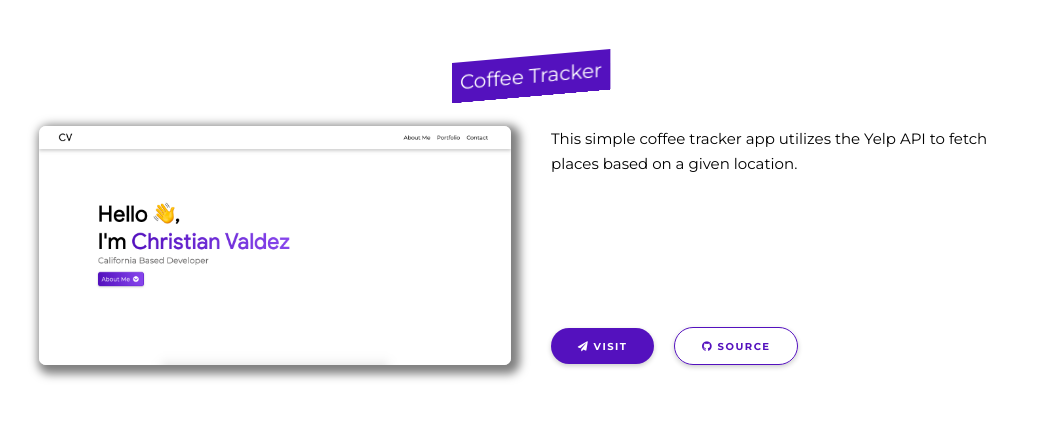
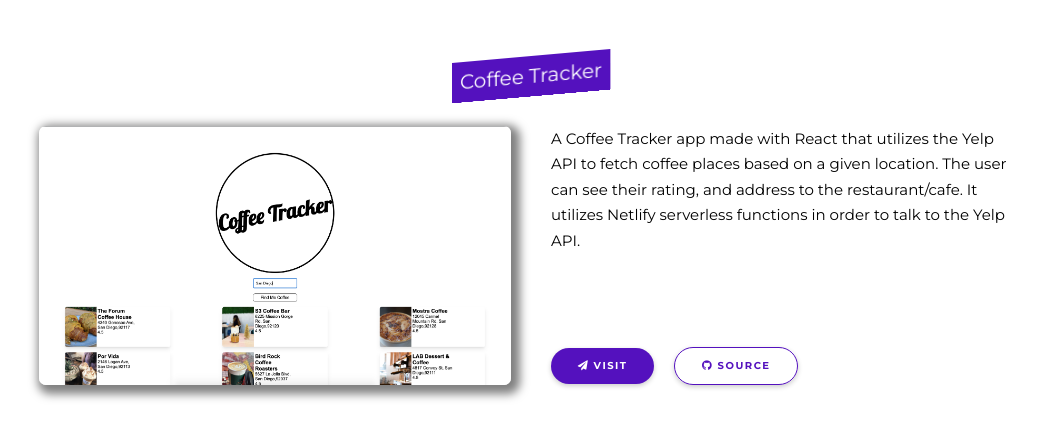
Before and after one commit to unChartedZone/unChartedZone.github.io, a Vue app: page / in a window 1280 px wide. Shown: the part 1800-2235 px from the top of the page, without its empty margins (109-1146 px from the left). Built offline with nearby package versions, Linux system fonts and the light colour scheme.

Commit message:
update coffee tracker info

```diff
--- a/src/components/Portfolio.vue
+++ b/src/components/Portfolio.vue
@@ -57,12 +57,14 @@
         {
           title: 'Coffee Tracker',
           description: `
-            This simple coffee tracker app utilizes the Yelp API to fetch
-            places based on a given location.
+            A Coffee Tracker app made with React that utilizes the Yelp API
+            to fetch coffee places based on a given location. The user can
+            see their rating, and address to the restaurant/cafe. It utilizes
+            Netlify serverless functions in order to talk to the Yelp API.
           `,
-          imgSrc: require('@/assets/images/portfolioScreenshot.png'),
+          imgSrc: require('@/assets/images/coffeeScreenshot.png'),
           siteLink: 'https://coffee.chrisvaldez.dev',
-          githubLink: '',
+          githubLink: 'https://github.com/unChartedZone/coffee-tracker',
         },
         {
           title: 'Ice Cream Buisness Management System',
```
Also changed, not shown: src/assets/images/coffeeScreenshot.png (added).
